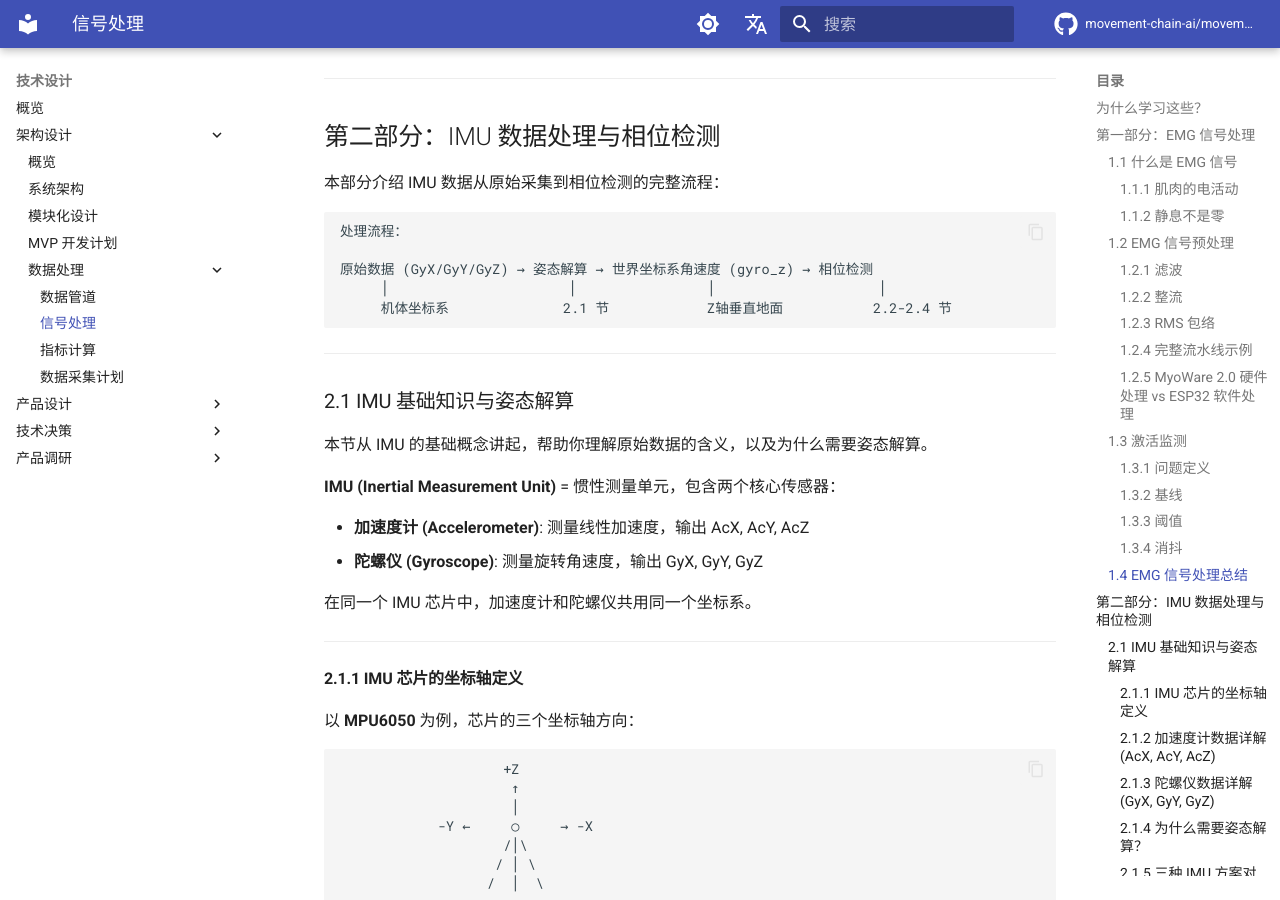
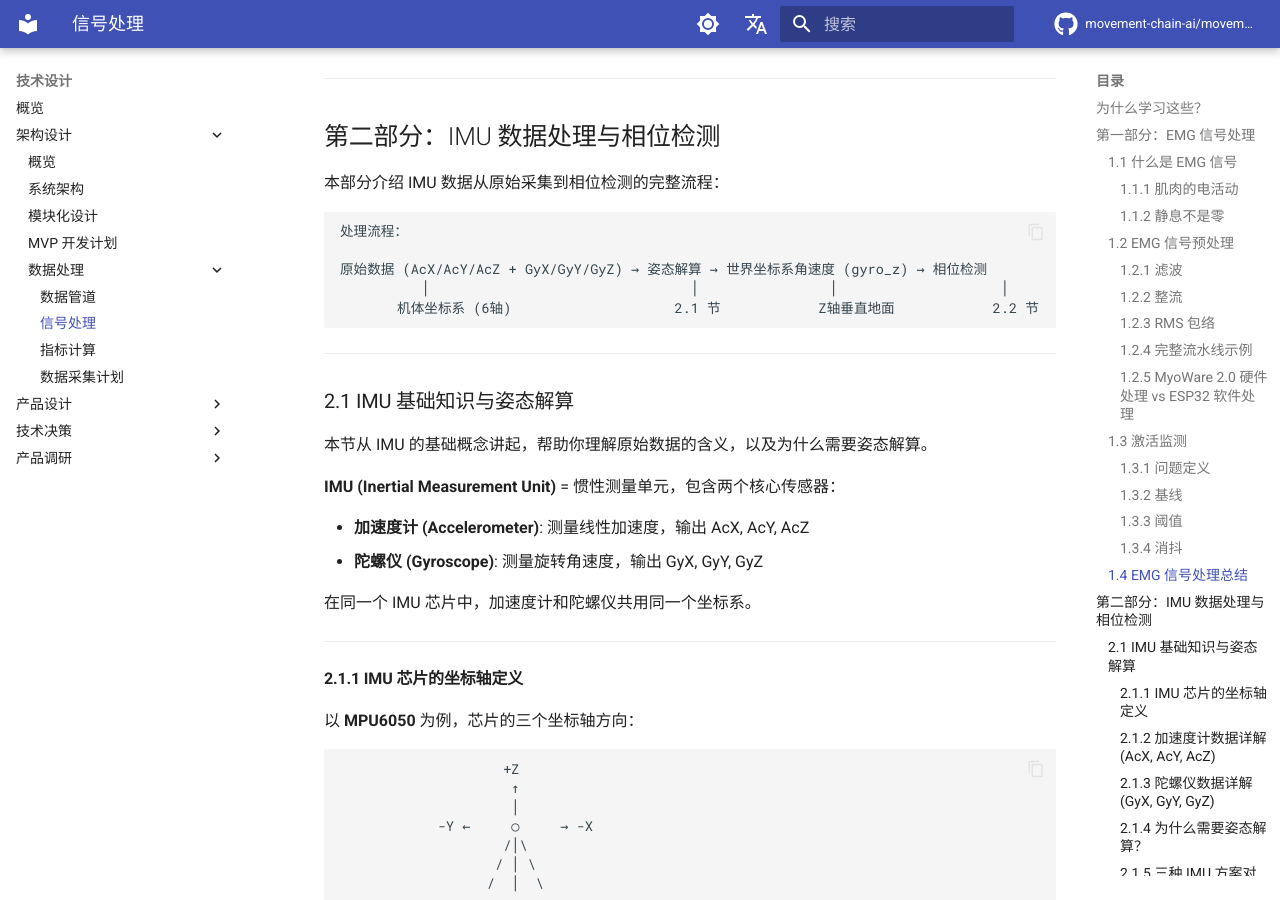
Before and after one commit to movement-chain-ai/movement-chain-docs, an MkDocs documentation site: the page built from docs/zh/design/architecture/data-processing/signal-processing.md, in a window 1280 px wide and 900 px high, scrolled down 18857 px. Built offline with MkDocs 1.6.1 and Material for MkDocs 9.7.7, drawn with Linux system fonts in a browser that asks for light colours; comment, search, counter and statistics services are not loaded; the version menu is left out.

Commit message:
修正处理流程图：原始数据应包含 6 轴
- 原始数据改为 AcX/AcY/AcZ + GyX/GyY/GyZ（6轴）
- 姿态解算需要加速度计和陀螺仪数据结合

Co-Authored-By: Claude Opus 4.5 <noreply@anthropic.com>

````diff
--- a/docs/zh/design/architecture/data-processing/signal-processing.md
+++ b/docs/zh/design/architecture/data-processing/signal-processing.md
@@ -949,9 +949,9 @@ t=0        t≈0      t=1       t≈1       t=11-21
 ```text
 处理流程：
 
-原始数据 (GyX/GyY/GyZ) → 姿态解算 → 世界坐标系角速度 (gyro_z) → 相位检测
-     │                      │                │                    │
-     机体坐标系              2.1 节            Z轴垂直地面           2.2-2.4 节
+原始数据 (AcX/AcY/AcZ + GyX/GyY/GyZ) → 姿态解算 → 世界坐标系角速度 (gyro_z) → 相位检测
+          │                                │                │                    │
+       机体坐标系 (6轴)                    2.1 节            Z轴垂直地面            2.2 节
 ```
 
 ---
````
